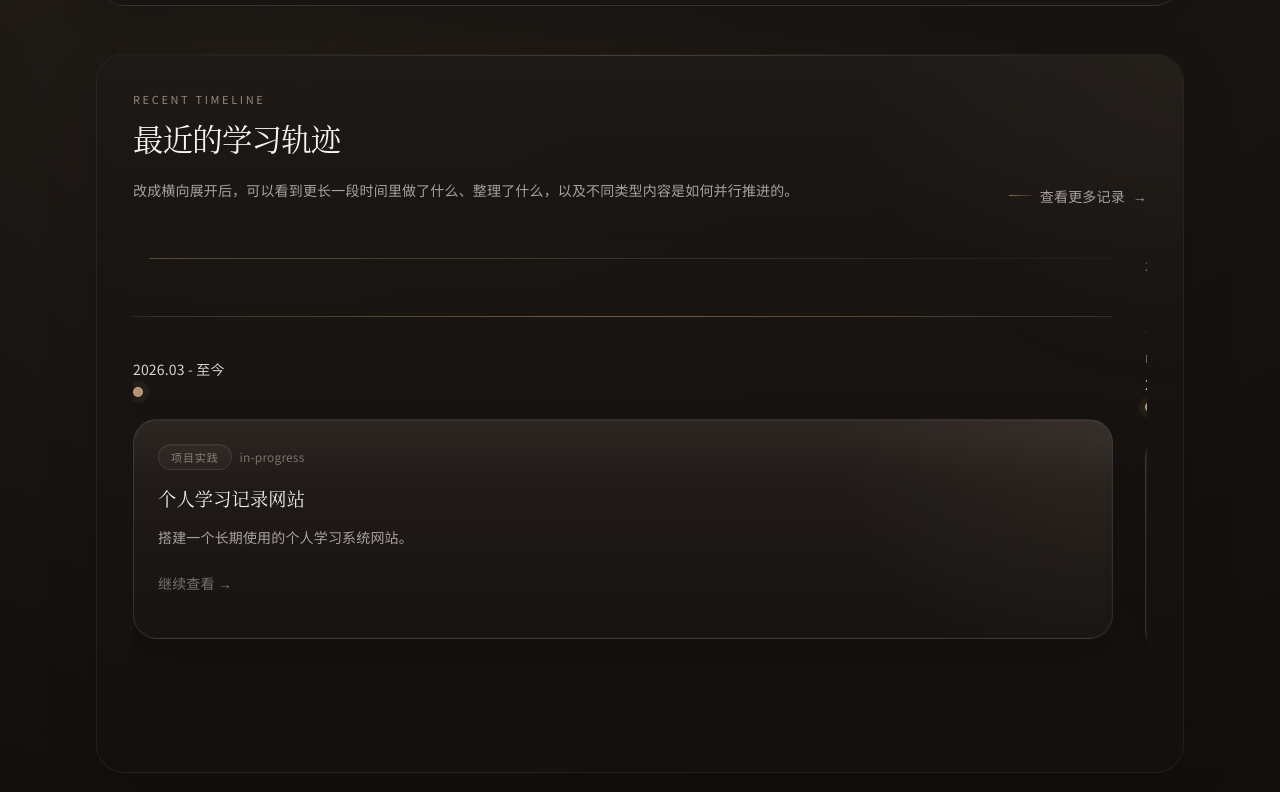
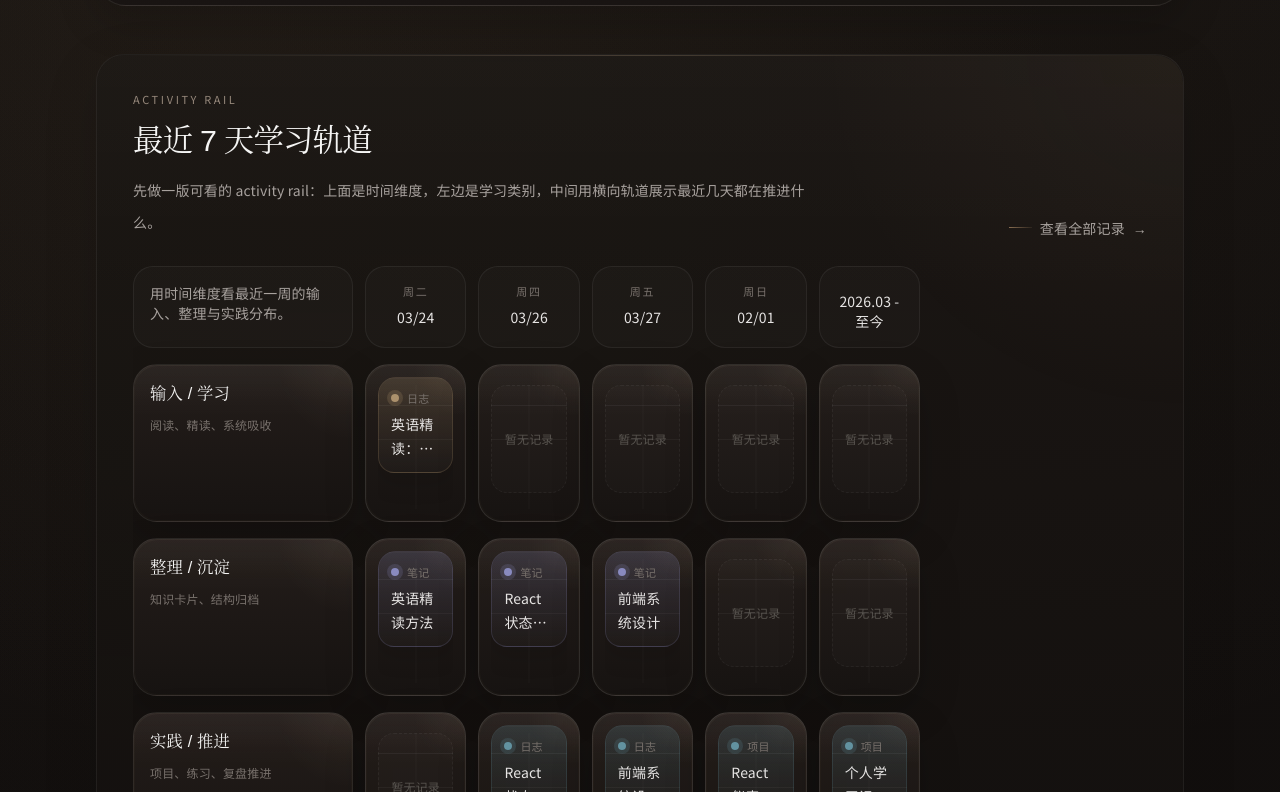
Before and after one commit to aqin1012-lyq/personal-learning-site, a Next.js app: page / in a window 1280 px wide. Shown: the part 788-1580 px from the top of the page. Built offline with nearby package versions, Linux system fonts and the light colour scheme.

Commit message:
prototype homepage activity rail layout

```diff
--- a/src/components/home/TimelinePreview.tsx
+++ b/src/components/home/TimelinePreview.tsx
@@ -11,112 +11,156 @@ type TimelineEntry = {
   meta?: string;
 };
 
-const kindMap: Record<TimelineEntry['kind'], string> = {
-  log: '学习日志',
-  note: '知识卡片',
-  project: '项目实践',
+type RailLane = {
+  id: string;
+  label: string;
+  hint: string;
+  accent: string;
+  glow: string;
+  items: TimelineEntry[];
 };
 
-function formatTimelineDate(date: string) {
+const laneMeta = {
+  input: {
+    label: '输入 / 学习',
+    hint: '阅读、精读、系统吸收',
+    accent: 'rgba(178, 150, 112, 0.95)',
+    glow: 'rgba(178, 150, 112, 0.2)',
+  },
+  structure: {
+    label: '整理 / 沉淀',
+    hint: '知识卡片、结构归档',
+    accent: 'rgba(142, 144, 200, 0.95)',
+    glow: 'rgba(142, 144, 200, 0.18)',
+  },
+  practice: {
+    label: '实践 / 推进',
+    hint: '项目、练习、复盘推进',
+    accent: 'rgba(102, 152, 167, 0.95)',
+    glow: 'rgba(102, 152, 167, 0.18)',
+  },
+} as const;
+
+function formatDayLabel(date: string) {
   const parsed = new Date(date);
   if (Number.isNaN(parsed.getTime())) return date;
-  return new Intl.DateTimeFormat('zh-CN', {
-    month: 'short',
-    day: 'numeric',
-  }).format(parsed);
+  return new Intl.DateTimeFormat('zh-CN', { month: '2-digit', day: '2-digit' }).format(parsed);
 }
 
-function formatTimelineMonth(date: string) {
+function formatWeekLabel(date: string) {
   const parsed = new Date(date);
   if (Number.isNaN(parsed.getTime())) return '';
-  return new Intl.DateTimeFormat('en', {
-    month: 'short',
-  }).format(parsed);
+  return new Intl.DateTimeFormat('zh-CN', { weekday: 'short' }).format(parsed);
 }
 
-function formatTimelineMonthGroup(date: string) {
-  const parsed = new Date(date);
-  if (Number.isNaN(parsed.getTime())) return '';
-  return `${parsed.getFullYear()} / ${String(parsed.getMonth() + 1).padStart(2, '0')}`;
+function getLaneId(item: TimelineEntry): keyof typeof laneMeta {
+  if (item.kind === 'note') return 'structure';
+  if (item.kind === 'project') return 'practice';
+  if (item.meta === 'review' || item.meta === 'practice' || item.meta === 'project') return 'practice';
+  if (item.meta === 'writing') return 'structure';
+  return 'input';
 }
 
 export function TimelinePreview({ items }: { items: TimelineEntry[] }) {
-  const groups = items.reduce<Array<{ label: string; items: TimelineEntry[] }>>((acc, item) => {
-    const label = formatTimelineMonthGroup(item.date);
-    const existing = acc.find((group) => group.label === label);
-    if (existing) {
-      existing.items.push(item);
-    } else {
-      acc.push({ label, items: [item] });
-    }
-    return acc;
-  }, []);
+  const sortedItems = [...items].sort((a, b) => (a.date > b.date ? 1 : -1));
+
+  const uniqueDays = Array.from(new Set(sortedItems.map((item) => item.date))).slice(-7);
+
+  const lanes: RailLane[] = Object.entries(laneMeta).map(([id, meta]) => ({
+    id,
+    label: meta.label,
+    hint: meta.hint,
+    accent: meta.accent,
+    glow: meta.glow,
+    items: sortedItems.filter((item) => getLaneId(item) === id),
+  }));
 
   return (
     <section className="section-shell stagger-surface overflow-hidden">
       <div className="relative space-y-7">
         <div className="flex flex-col gap-3 md:flex-row md:items-end md:justify-between">
           <div className="space-y-3">
-            <p className="section-label">Recent Timeline</p>
+            <p className="section-label">Activity Rail</p>
             <h2 className="font-cjk text-[1.55rem] font-medium leading-[1.4] tracking-tight text-stone-100 md:text-[1.9rem]">
-              最近的学习轨迹
+              最近 7 天学习轨道
             </h2>
             <p className="max-w-2xl text-sm leading-8 text-stone-400">
-              改成横向展开后，可以看到更长一段时间里做了什么、整理了什么，以及不同类型内容是如何并行推进的。
+              先做一版可看的 activity rail：上面是时间维度，左边是学习类别，中间用横向轨道展示最近几天都在推进什么。
             </p>
           </div>
           <Link href="/logs" className="refined-link">
-            <span>查看更多记录</span>
+            <span>查看全部记录</span>
             <span aria-hidden>→</span>
           </Link>
         </div>
 
-        <div className="relative overflow-x-auto pb-3 [-ms-overflow-style:none] [scrollbar-width:none] [&::-webkit-scrollbar]:hidden">
-          <div className="inline-flex min-w-max gap-8 pr-4 pt-6">
-            {groups.map((group) => (
-              <div key={group.label} className="w-[min(86vw,980px)] min-w-[860px] space-y-5">
-                <div className="flex items-center gap-4">
-                  <span className="text-xs uppercase tracking-[0.24em] text-stone-500">{group.label}</span>
-                  <span className="h-px flex-1 bg-[linear-gradient(90deg,rgba(186,149,110,0.4),rgba(186,149,110,0.06))]" />
+        <div className="overflow-x-auto pb-2 [-ms-overflow-style:none] [scrollbar-width:none] [&::-webkit-scrollbar]:hidden">
+          <div className="min-w-[980px] space-y-4">
+            <div className="grid grid-cols-[220px_repeat(7,minmax(0,1fr))] gap-3">
+              <div className="rounded-[20px] border border-white/[0.06] bg-white/[0.02] px-4 py-4 text-sm text-stone-400">
+                用时间维度看最近一周的输入、整理与实践分布。
+              </div>
+              {uniqueDays.map((day) => (
+                <div key={day} className="rounded-[20px] border border-white/[0.06] bg-white/[0.02] px-3 py-4 text-center">
+                  <p className="text-[11px] uppercase tracking-[0.16em] text-stone-500">{formatWeekLabel(day)}</p>
+                  <p className="mt-2 text-sm text-stone-200">{formatDayLabel(day)}</p>
                 </div>
+              ))}
+            </div>
 
-                <div className="relative pt-14">
-                  <div className="pointer-events-none absolute left-0 right-0 top-[2.35rem] h-px bg-[linear-gradient(90deg,rgba(186,149,110,0.18),rgba(186,149,110,0.55),rgba(186,149,110,0.18))]" />
-                  <div className="grid grid-flow-col auto-cols-[minmax(240px,1fr)] gap-4 xl:auto-cols-[minmax(260px,1fr)]">
-                    {group.items.map((item, index) => (
-                      <div key={item.id} className="relative">
-                        <div className="relative mb-5 h-16">
-                          <span className="absolute left-0 top-0 text-[11px] uppercase tracking-[0.2em] text-stone-500">
-                            {formatTimelineMonth(item.date)}
-                          </span>
-                          <span className="absolute left-0 top-6 text-sm text-stone-300">{formatTimelineDate(item.date)}</span>
-                          <span className="absolute left-0 top-[3.25rem] z-10 h-2.5 w-2.5 rounded-full border border-[rgba(214,186,152,0.42)] bg-[rgba(193,160,124,0.92)] shadow-[0_0_0_6px_rgba(186,149,110,0.08)]" />
-                          {index < group.items.length - 1 ? (
-                            <span className="pointer-events-none absolute left-[10px] top-[3.55rem] h-px w-[calc(100%+0.75rem)] bg-[linear-gradient(90deg,rgba(186,149,110,0.42),rgba(186,149,110,0.1))]" />
-                          ) : null}
-                        </div>
+            {lanes.map((lane) => (
+              <div key={lane.id} className="grid grid-cols-[220px_repeat(7,minmax(0,1fr))] gap-3">
+                <InteractiveSurface className="surface-card block rounded-[24px] p-4">
+                  <div className="relative space-y-2">
+                    <p className="font-cjk text-[1.02rem] font-medium text-stone-100">{lane.label}</p>
+                    <p className="text-xs leading-6 text-stone-500">{lane.hint}</p>
+                  </div>
+                </InteractiveSurface>
 
-                        <InteractiveSurface className="surface-card surface-card-hover block min-h-[220px] rounded-[24px]">
-                          <Link href={item.href} className="block h-full p-5 md:p-6">
-                            <div className="relative flex h-full flex-col justify-between gap-5">
-                              <div className="space-y-4">
-                                <div className="flex flex-wrap items-center gap-2 text-xs text-stone-500">
-                                  <span className="pill-tag">{kindMap[item.kind]}</span>
-                                  {item.meta ? <span>{item.meta}</span> : null}
+                {uniqueDays.map((day) => {
+                  const dayItems = lane.items.filter((item) => item.date === day);
+
+                  return (
+                    <InteractiveSurface key={`${lane.id}-${day}`} className="surface-card surface-card-hover block rounded-[24px] p-3">
+                      <div className="relative min-h-[132px] space-y-2 overflow-hidden rounded-[18px]">
+                        <div className="absolute inset-x-0 top-7 h-px bg-white/[0.05]" />
+                        <div className="absolute inset-x-0 top-[3.4rem] h-px bg-white/[0.04]" />
+                        <div className="absolute inset-y-0 left-1/2 w-px -translate-x-1/2 bg-white/[0.035]" />
+
+                        {dayItems.length > 0 ? (
+                          dayItems.slice(0, 2).map((item, index) => (
+                            <Link
+                              key={item.id}
+                              href={item.href}
+                              className="relative block rounded-[16px] border px-3 py-3 transition hover:-translate-y-0.5"
+                              style={{
+                                borderColor: lane.glow,
+                                background: `linear-gradient(180deg, ${lane.glow}, rgba(255,255,255,0.02))`,
+                                marginTop: index === 0 ? 0 : '0.55rem',
+                                boxShadow: `inset 0 1px 0 rgba(255,255,255,0.02), 0 10px 24px rgba(0,0,0,0.12)`,
+                              }}
+                            >
+                              <div className="space-y-1.5">
+                                <div className="flex items-center gap-2 text-[11px] text-stone-500">
+                                  <span
+                                    className="inline-block h-2 w-2 rounded-full"
+                                    style={{ backgroundColor: lane.accent, boxShadow: `0 0 0 4px ${lane.glow}` }}
+                                  />
+                                  <span>{item.kind === 'log' ? '日志' : item.kind === 'note' ? '笔记' : '项目'}</span>
                                 </div>
-                                <div className="space-y-2">
-                                  <h3 className="font-cjk text-[1.08rem] font-medium text-stone-100 md:text-[1.14rem]">{item.title}</h3>
-                                  <p className="text-sm leading-8 text-stone-400">{item.summary}</p>
-                                </div>
+                                <p className="line-clamp-2 text-sm leading-6 text-stone-200">{item.title}</p>
                               </div>
-                              <p className="text-sm text-stone-500">继续查看 →</p>
-                            </div>
-                          </Link>
-                        </InteractiveSurface>
+                            </Link>
+                          ))
+                        ) : (
+                          <div className="flex min-h-[108px] items-center justify-center rounded-[16px] border border-dashed border-white/[0.05] bg-white/[0.015] text-xs text-stone-600">
+                            暂无记录
+                          </div>
+                        )}
                       </div>
-                    ))}
-                  </div>
-                </div>
+                    </InteractiveSurface>
+                  );
+                })}
               </div>
             ))}
           </div>
```
